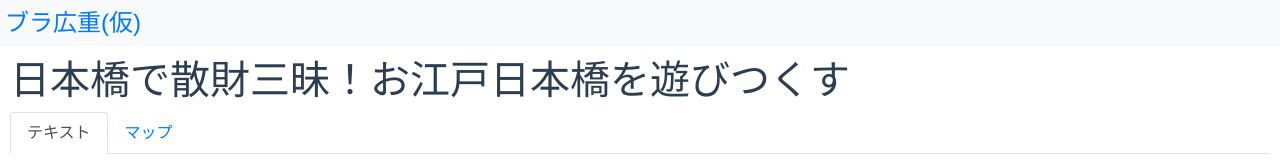
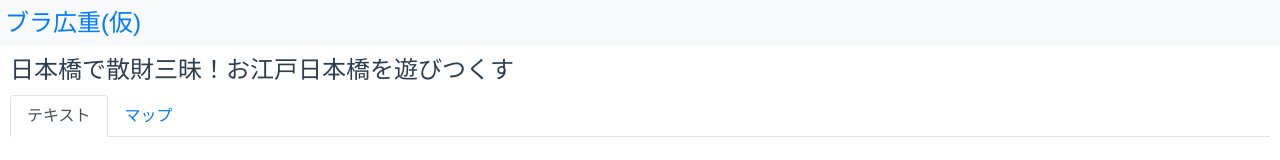
Before and after one commit to zerobase/burahiroshige, a Vue app: page /#/story/1 in a window 1280 px wide. Shown: the top 160 px of the page. Built offline with nearby package versions, Linux system fonts and the light colour scheme; grey boxes are pictures that could not be loaded.

Commit message:
コンポーネント化のときのスタイル移植漏れ

```diff
--- a/src/components/StoryText.vue
+++ b/src/components/StoryText.vue
@@ -27,11 +27,6 @@ export default {
 </script>
 
 <style scoped>
-.story-title {
-  font-size: 24px;
-  margin: 10px 0;
-}
-
 .story-figure-image {
   margin: 10px 0;
   height: 200px;
--- a/src/components/story.vue
+++ b/src/components/story.vue
@@ -40,4 +40,9 @@ export default {
 main {
   margin: 10px;
 }
+
+.story-title {
+  font-size: 24px;
+  margin: 10px 0;
+}
 </style>
```
